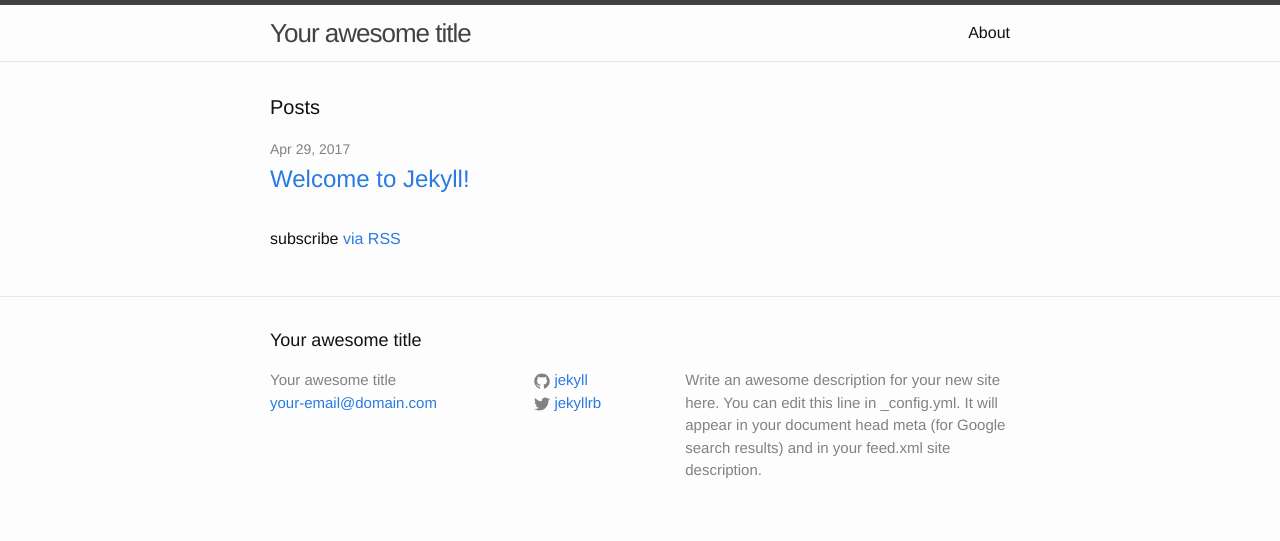
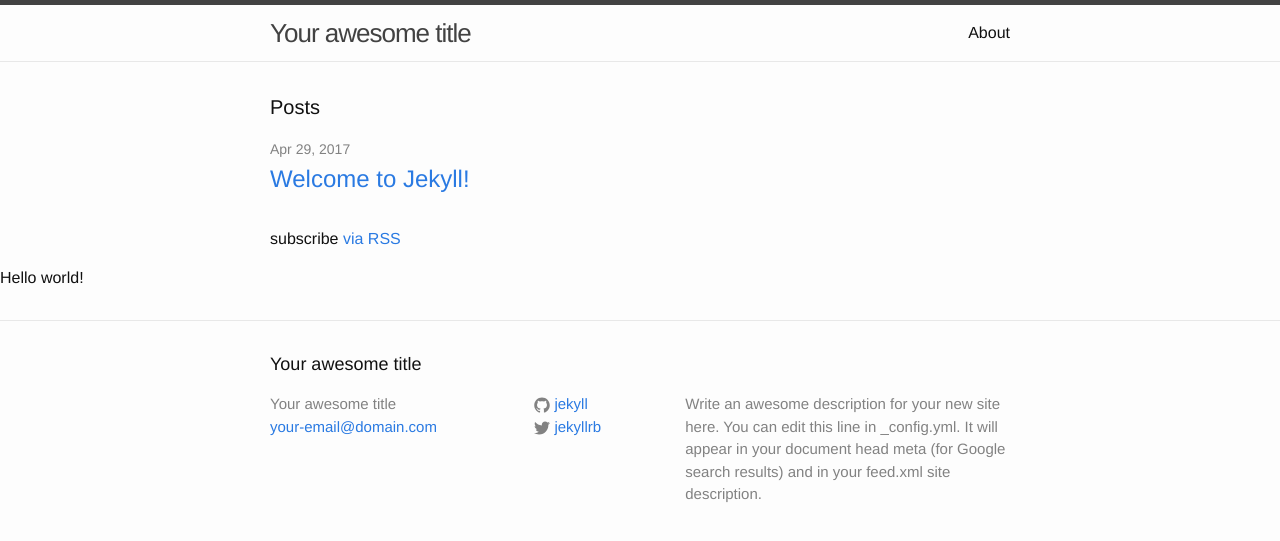
Before and after one commit to vanelo/vanelo.github.io, a Jekyll site: the page built from index.html, in a window 1280 px wide. Shown: the top 541 px of the page. Built offline with Jekyll 4.4.1, drawn with Linux system fonts in a browser that asks for light colours.

Commit message:
test on default.html

```diff
--- a/_layouts/default.html
+++ b/_layouts/default.html
@@ -11,6 +11,9 @@
       <div class="wrapper">
         {{ content }}
       </div>
+      <div>
+        Hello world!
+      </div>
     </div>
 
     {% include footer.html %}
```
